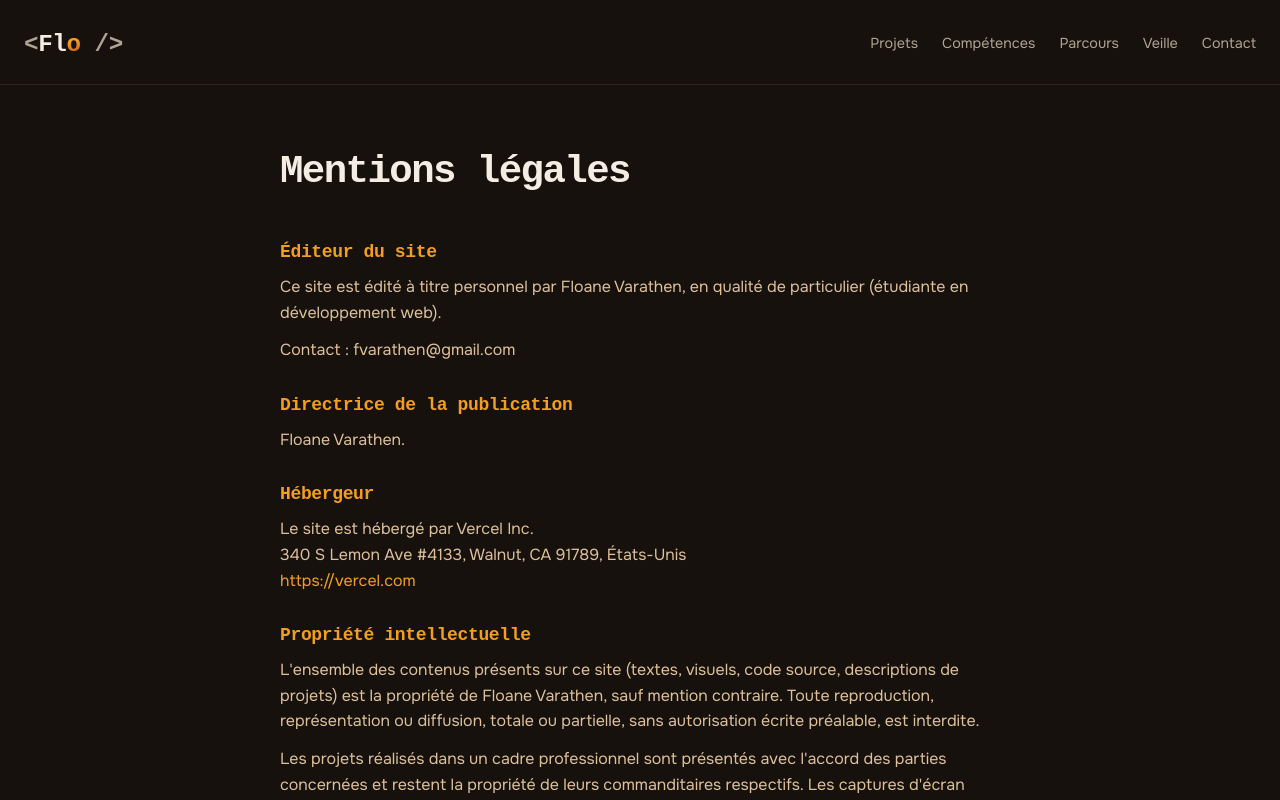
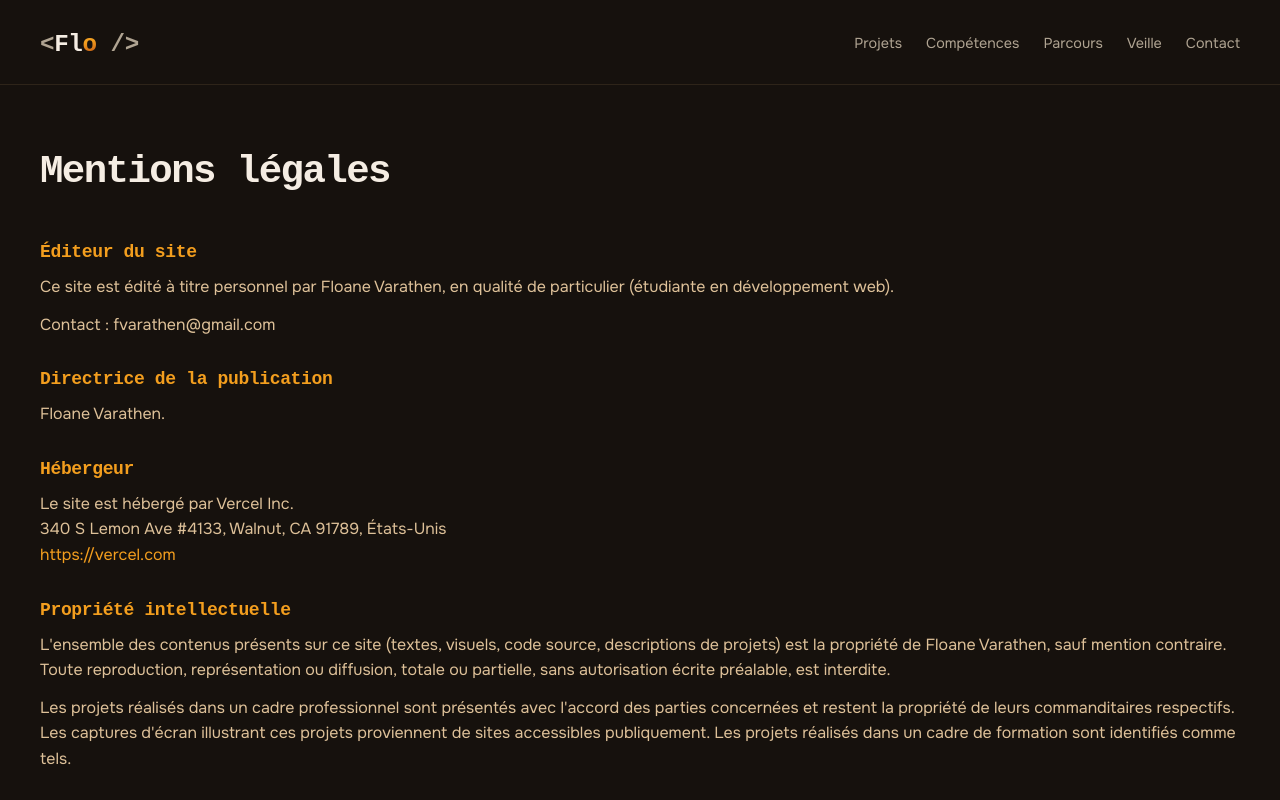
Before and after one commit to Floane/Portfolio, a React (Vite) app: page /mentions-legales in a window 1280 px wide. Shown: the top 800 px of the page. Built offline with nearby package versions, Linux system fonts and the light colour scheme; a web font is replaced by a local one.

Commit message:
feat: réorganisation dossier, corrections style, suppression fichier inutilisé

```diff
--- a/src/components/Footer/Footer.module.scss
+++ b/src/components/Footer/Footer.module.scss
@@ -6,7 +6,8 @@
     justify-content: space-between;
     align-items: center;
     gap: $space-4;
-    padding: $space-8 $space-6;
+    padding-block: $space-8;
+    padding-inline: max($space-6, calc((100% - 1200px) / 2));
     border-top: 1px solid $color-border;
     background-color: $color-bg;
 }
--- a/src/components/Header/Header.module.scss
+++ b/src/components/Header/Header.module.scss
@@ -4,7 +4,8 @@
     display: flex;
     justify-content: space-between;
     align-items: center;
-    padding: $space-4 $space-6;
+    padding-block: $space-4;
+    padding-inline: max($space-6, calc((100% - 1200px) / 2));
     border-bottom: 1px solid $color-border;
     background-color: $color-bg;
     position: relative;
--- a/src/index.css
+++ /dev/null
@@ -1,111 +0,0 @@
-:root {
-  --text: #6b6375;
-  --text-h: #08060d;
-  --bg: #fff;
-  --border: #e5e4e7;
-  --code-bg: #f4f3ec;
-  --accent: #aa3bff;
-  --accent-bg: rgba(170, 59, 255, 0.1);
-  --accent-border: rgba(170, 59, 255, 0.5);
-  --social-bg: rgba(244, 243, 236, 0.5);
-  --shadow:
-    rgba(0, 0, 0, 0.1) 0 10px 15px -3px, rgba(0, 0, 0, 0.05) 0 4px 6px -2px;
-
-  --sans: system-ui, 'Segoe UI', Roboto, sans-serif;
-  --heading: system-ui, 'Segoe UI', Roboto, sans-serif;
-  --mono: ui-monospace, Consolas, monospace;
-
-  font: 18px/145% var(--sans);
-  letter-spacing: 0.18px;
-  color-scheme: light dark;
-  color: var(--text);
-  background: var(--bg);
-  font-synthesis: none;
-  text-rendering: optimizeLegibility;
-  -webkit-font-smoothing: antialiased;
-  -moz-osx-font-smoothing: grayscale;
-
-  @media (max-width: 1024px) {
-    font-size: 16px;
-  }
-}
-
-@media (prefers-color-scheme: dark) {
-  :root {
-    --text: #9ca3af;
-    --text-h: #f3f4f6;
-    --bg: #16171d;
-    --border: #2e303a;
-    --code-bg: #1f2028;
-    --accent: #c084fc;
-    --accent-bg: rgba(192, 132, 252, 0.15);
-    --accent-border: rgba(192, 132, 252, 0.5);
-    --social-bg: rgba(47, 48, 58, 0.5);
-    --shadow:
-      rgba(0, 0, 0, 0.4) 0 10px 15px -3px, rgba(0, 0, 0, 0.25) 0 4px 6px -2px;
-  }
-
-  #social .button-icon {
-    filter: invert(1) brightness(2);
-  }
-}
-
-body {
-  margin: 0;
-}
-
-#root {
-  width: 1126px;
-  max-width: 100%;
-  margin: 0 auto;
-  text-align: center;
-  border-inline: 1px solid var(--border);
-  min-height: 100svh;
-  display: flex;
-  flex-direction: column;
-  box-sizing: border-box;
-}
-
-h1,
-h2 {
-  font-family: var(--heading);
-  font-weight: 500;
-  color: var(--text-h);
-}
-
-h1 {
-  font-size: 56px;
-  letter-spacing: -1.68px;
-  margin: 32px 0;
-  @media (max-width: 1024px) {
-    font-size: 36px;
-    margin: 20px 0;
-  }
-}
-h2 {
-  font-size: 24px;
-  line-height: 118%;
-  letter-spacing: -0.24px;
-  margin: 0 0 8px;
-  @media (max-width: 1024px) {
-    font-size: 20px;
-  }
-}
-p {
-  margin: 0;
-}
-
-code,
-.counter {
-  font-family: var(--mono);
-  display: inline-flex;
-  border-radius: 4px;
-  color: var(--text-h);
-}
-
-code {
-  font-size: 15px;
-  line-height: 135%;
-  padding: 4px 8px;
-  background: var(--code-bg);
-}
--- a/src/pages/Legal/Legal.module.scss
+++ b/src/pages/Legal/Legal.module.scss
@@ -1,7 +1,7 @@
 @use '../../styles/tokens' as *;
 
 .legal {
-    max-width: 720px;
+    max-width: 1200px;
     margin: 0 auto;
     padding: $space-16 $space-6;
 }
--- a/src/pages/Project/Project.module.scss
+++ b/src/pages/Project/Project.module.scss
@@ -1,7 +1,7 @@
 @use '../../styles/tokens' as *;
 
 .project {
-  max-width: 800px;
+  max-width: 1200px;
   margin: 0 auto;
   padding: $space-16 $space-6;
 }
--- a/src/sections/Contact/Contact.jsx
+++ b/src/sections/Contact/Contact.jsx
@@ -38,7 +38,7 @@ function Contact() {
 
     return (
         <section className={styles.contact} id="contact">
-            <SectionTitle label="Dites-moi bonjour">Contact</SectionTitle>
+            <SectionTitle label="Dites-moi bonjour :)">Contact</SectionTitle>
 
             <form className={styles.form} onSubmit={handleSubmit} noValidate>
                 <div className={styles.field}>
--- a/src/styles/_tokens.scss
+++ b/src/styles/_tokens.scss
@@ -1,131 +1,108 @@
-// Bruns — fonds et surfaces
-$brown-900: #16110D;   // fond général
-$brown-800: #1C1611;   // surfaces (cartes)
-$brown-700: #241C15;   // surface surélevée
-$brown-600: #2E2419;   // bordures discrètes
-$brown-500: #4A3D2E;   // bordures marquées
+$brown-900: #16110D;
+$brown-800: #1C1611;
+$brown-700: #241C15;
+$brown-600: #2E2419;
+$brown-500: #4A3D2E;
 
-// Beiges — textes et éléments clairs
-$sand-100:  #F5EDE3;   // texte principal
-$sand-200:  #DEC199;   // sous-titres
-$sand-300:  #B0A492;   // texte secondaire
-$sand-400:  #8A7A66;   // texte discret, métadonnées
+$sand-100: #F5EDE3;
+$sand-200: #DEC199;
+$sand-300: #B0A492;
+$sand-400: #8A7A66;
 
-// Marigold — couleur signature (accent principal)
-$gold-400:  #F5B247;   // état survol
-$gold-500:  #F39E1E;   // accent par défaut
-$gold-800:  #3D2708;   // texte posé
+$gold-400: #F5B247;
+$gold-500: #F39E1E;
+$gold-800: #3D2708;
 
-// Rouge — accent de bloc uniquement
-$red-700:   #8B0806;   // variante
-$red-800:   #74070D;   // fond de bloc
-$red-100:   #E8B5A0;   // texte clair sur fond rouge
+$red-700: #8B0806;
+$red-800: #74070D;
+$red-100: #E8B5A0;
 
-// Vert moss — accent secondaire (badges, détails)
-$moss-400:  #99A57D;   // accent vert
-$moss-900:  #2A2E22;   // fond de badge vert
+$moss-400: #99A57D;
+$moss-900: #2A2E22;
 
-// Surfaces
-$color-bg:            $brown-900;   // fond de page
-$color-surface:       $brown-800;   // carte, section surélevée
-$color-surface-raised:$brown-700;   // élément au-dessus d'une carte
+$color-bg: $brown-900;
+$color-surface: $brown-800;
+$color-surface-raised: $brown-700;
 
-// Bordures
-$color-border:        $brown-600;   // filet discret
-$color-border-strong: $brown-500;   // survol, séparateur marqué
+$color-border: $brown-600;
+$color-border-strong: $brown-500;
 
-// Textes
-$color-text:          $sand-100;    // texte principal
-$color-text-warm:     $sand-200;    // sous-titres chaleureux
-$color-text-muted:    $sand-300;    // texte secondaire
-$color-text-faint:    $sand-400;    // métadonnées, numéros
+$color-text: $sand-100;
+$color-text-warm: $sand-200;
+$color-text-muted: $sand-300;
+$color-text-faint: $sand-400;
 
-// Accent principal (marigold)
-$color-accent:        $gold-500;    // liens, CTA, mots-clés
-$color-accent-hover:  $gold-400;    // survol
-$color-on-accent:     $gold-800;    // texte SUR un fond marigold
+$color-accent: $gold-500;
+$color-accent-hover: $gold-400;
+$color-on-accent: $gold-800;
 
-// Accent secondaire (vert)
-$color-accent-alt:    $moss-400;    // badges contexte, détails
-$color-accent-alt-bg: $moss-900;    // fond de badge vert
+$color-accent-alt: $moss-400;
+$color-accent-alt-bg: $moss-900;
 
-// Rouge (fond de bloc uniquement)
-$color-block-red:     $red-800;     // fond de bloc ponctuel
-$color-on-red:        $sand-100;    // texte clair sur rouge
+$color-block-red: $red-800;
+$color-on-red: $sand-100;
 
-// États sémantiques (formulaire de contact)
-$color-success:       $moss-400;
-$color-error:         #E8A598;    // rouge clair lisible sur sombre
-$color-focus:         $gold-500;    // anneau de focus visible
+$color-success: $moss-400;
+$color-error: #E8A598;
+$color-focus: $gold-500;
 
-// Typographies
 $font-sans: 'Onest', system-ui, -apple-system, sans-serif;
 $font-mono: 'Martian Mono', 'Space Mono', 'SFMono-Regular', monospace;
 
-// Rôles typographiques explicites
-$font-title: $font-mono;   // h1, h2, h3, labels de section
-$font-body:  $font-sans;   // paragraphes, texte courant
+$font-title: $font-mono;
+$font-body: $font-sans;
 
-// Graisses
 $weight-regular: 400;
-$weight-medium:  500;
+$weight-medium: 500;
 
-// Convention badge (Martian Mono lisible en petit)
 $badge-letter-spacing: -0.03em;
-$badge-weight:         $weight-regular;
-$badge-transform:      uppercase;
-$badge-size:           0.75rem;
+$badge-weight: $weight-regular;
+$badge-transform: uppercase;
+$badge-size: 0.75rem;
 
-// Échelle typographique
-$text-xs:   0.8rem;    // 12.8px — labels mono, métadonnées
-$text-sm:   0.9rem;    // 14.4px — texte secondaire
-$text-base: 1rem;      // 16px   — corps de texte
-$text-lg:   1.125rem;   // 18px   — sous-titres
-$text-xl:   1.563rem;  // 25px   — h3
-$text-2xl:  1.953rem;  // 31px   — h2
-$text-3xl:  2.441rem;  // 39px   — h1
-$text-4xl:  3.815rem;  // 61px   — chiffres vedettes
+$text-xs: 0.8rem;
+$text-sm: 0.9rem;
+$text-base: 1rem;
+$text-lg: 1.125rem;
+$text-xl: 1.563rem;
+$text-2xl: 1.953rem;
+$text-3xl: 2.441rem;
+$text-4xl: 3.815rem;
 
-// Interlignage
-$leading-tight: 1.2;   // titres
-$leading-base:  1.6;   // corps
+$leading-tight: 1.2;
+$leading-base: 1.6;
 
-// Espacements
-$space-1:  0.25rem;   //  4px
-$space-2:  0.5rem;    //  8px
-$space-3:  0.75rem;   // 12px
-$space-4:  1rem;      // 16px
-$space-6:  1.5rem;    // 24px
-$space-8:  2rem;      // 32px
-$space-12: 3rem;      // 48px
-$space-16: 4rem;      // 64px
-$space-24: 4.25rem;      // 96px
+$space-1: 0.25rem;
+$space-2: 0.5rem;
+$space-3: 0.75rem;
+$space-4: 1rem;
+$space-6: 1.5rem;
+$space-8: 2rem;
+$space-12: 3rem;
+$space-16: 4rem;
+$space-24: 4.25rem;
 
-// Rayons
-$radius-sm:   4px;    // badges, petits éléments
-$radius-md:   8px;    // boutons, champs
-$radius-lg:   12px;   // cartes
+$radius-sm: 4px;
+$radius-md: 8px;
+$radius-lg: 12px;
 
-// Durées d'animation
 $duration-fast: 150ms;
 $duration-base: 250ms;
 $duration-slow: 400ms;
 $ease: cubic-bezier(0.4, 0, 0.2, 1);
 
-// Breakpoints
-$bp-sm:  480px;
-$bp-md:  768px;
-$bp-lg:  1024px;
-$bp-xl:  1280px;
+$bp-sm: 480px;
+$bp-md: 768px;
+$bp-lg: 1024px;
+$bp-xl: 1280px;
 
 @mixin respond($bp) {
-  @if $bp == sm      { @media (min-width: $bp-sm)  { @content; } }
-  @else if $bp == md { @media (min-width: $bp-md)  { @content; } }
-  @else if $bp == lg { @media (min-width: $bp-lg)  { @content; } }
-  @else if $bp == xl { @media (min-width: $bp-xl)  { @content; } }
+  @if $bp == sm { @media (min-width: $bp-sm)  { @content; } }
+  @else if $bp == md { @media (min-width: $bp-md) { @content; } }
+  @else if $bp == lg { @media (min-width: $bp-lg) { @content; } }
+  @else if $bp == xl { @media (min-width: $bp-xl) { @content; } }
 }
 
-// Neutralisation globale du mouvement
 @mixin reduced-motion {
   @media (prefers-reduced-motion: reduce) {
     @content;
```
Also changed, not shown: public/og-default.png (renamed from src/assets/og-default.png).
